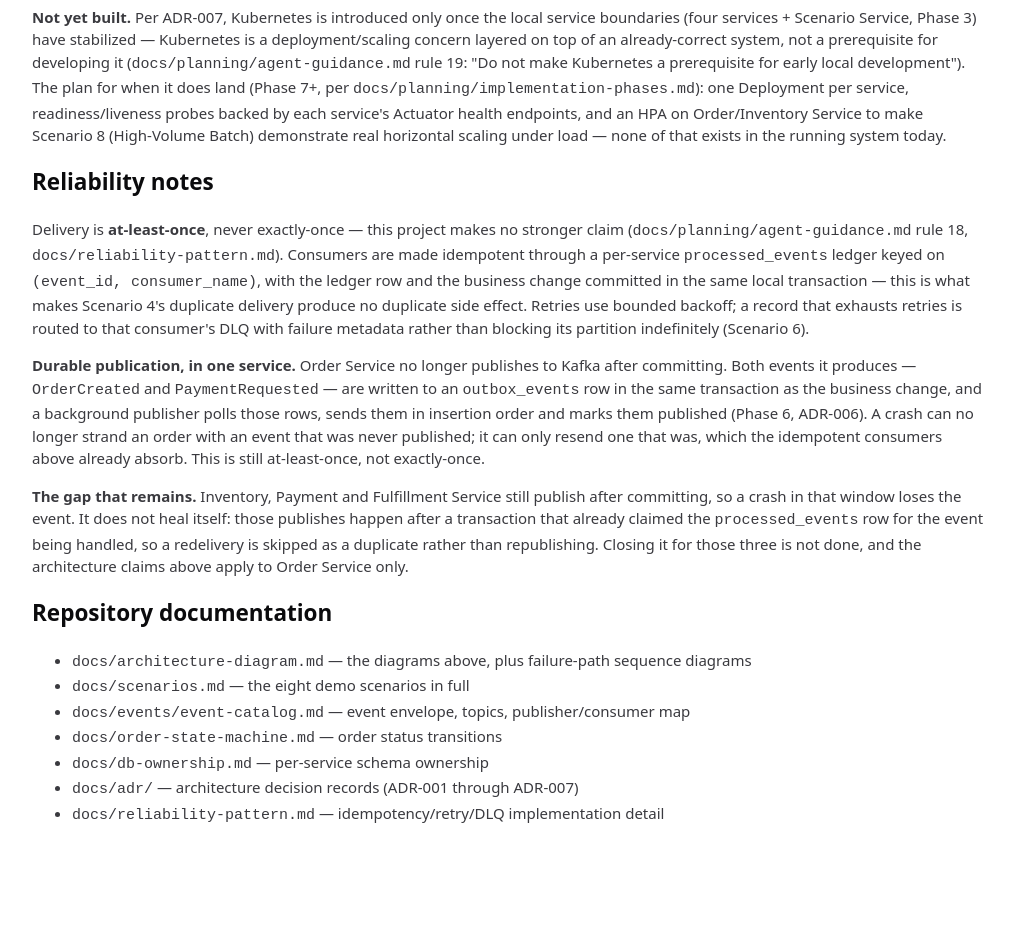
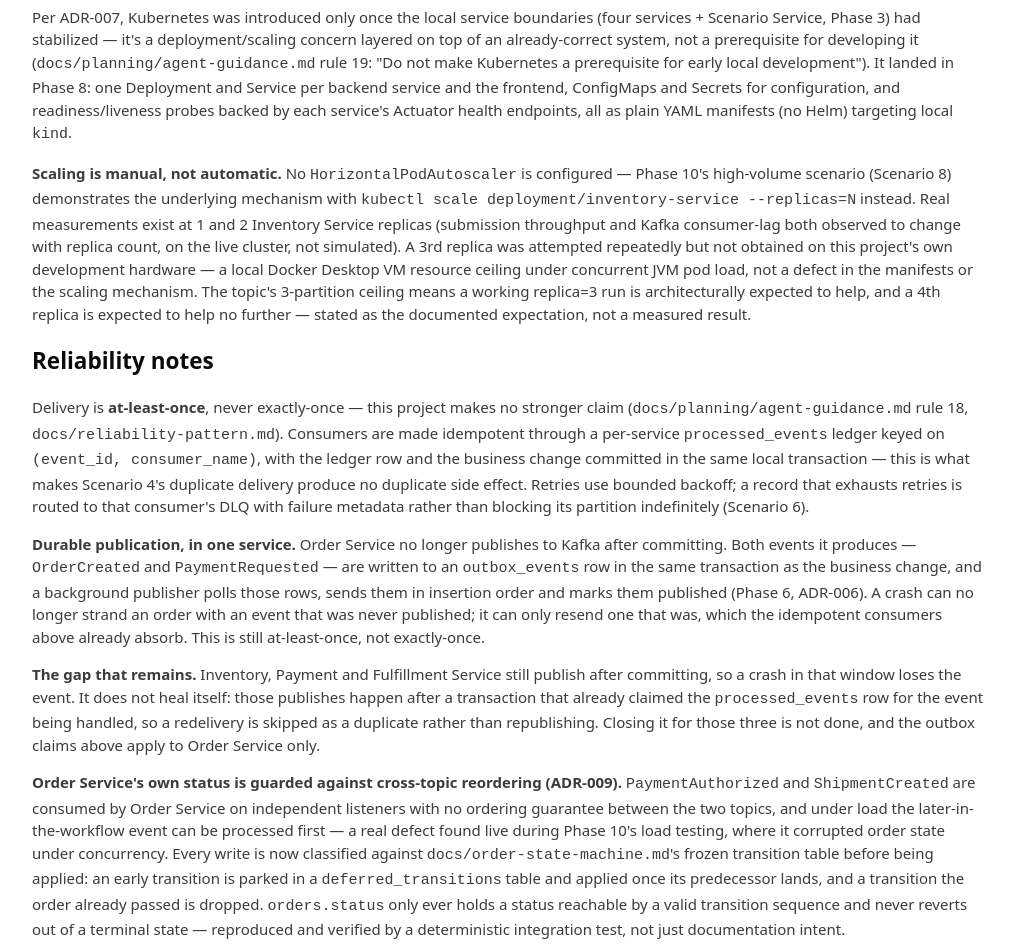
Before and after one commit to noelwschneider/kafka-portfolio-project, a React (Vite) app in the folder frontend/: page /architecture in a window 1280 px wide. Shown: the part 2560-3512 px from the top of the page, without its empty margins (132-1146 px from the left). Before the commit the page ends 3450 px from the top, so only its background shows below. Built offline with nearby package versions, Linux system fonts and the light colour scheme; no server answers.

Commit message:
documentation

```diff
--- a/frontend/src/pages/ArchitecturePage.tsx
+++ b/frontend/src/pages/ArchitecturePage.tsx
@@ -1,8 +1,10 @@
 import { MermaidDiagram } from '../components/MermaidDiagram';
 
 // frontend-design.md §12.7. Diagram source and prose below are transcribed from
-// docs/architecture-diagram.md (read-only per this phase's rules — flag, don't edit) so a reviewer
-// gets the same picture here as in the repo's own docs, rendered rather than left as a link.
+// docs/architecture-diagram.md so a reviewer gets the same picture here as in the repo's own docs,
+// rendered rather than left as a link. Keep the two in sync when either changes (Phase 11 polish
+// pass found this page had drifted badly out of date behind Phases 7-10 and ADR-009 — check both
+// files together from now on).
 const SYSTEM_OVERVIEW_DIAGRAM = `flowchart TB
     UI["React / TypeScript console<br/>Vite + TanStack Query + EventSource"]
 
@@ -218,16 +220,27 @@ export function ArchitecturePage() {
 
       <h2>Why Kubernetes</h2>
       <p>
-        <strong>Not yet built.</strong> Per ADR-007, Kubernetes is introduced only once the local
-        service boundaries (four services + Scenario Service, Phase 3) have stabilized —
-        Kubernetes is a deployment/scaling concern layered on top of an already-correct system, not
-        a prerequisite for developing it (<code>docs/planning/agent-guidance.md</code> rule 19:
-        "Do not make Kubernetes a prerequisite for early local development"). The plan for when it
-        does land (Phase 7+, per <code>docs/planning/implementation-phases.md</code>): one
-        Deployment per service, readiness/liveness probes backed by each service's Actuator health
-        endpoints, and an HPA on Order/Inventory Service to make Scenario 8 (High-Volume Batch)
-        demonstrate real horizontal scaling under load — none of that exists in the running system
-        today.
+        Per ADR-007, Kubernetes was introduced only once the local service boundaries (four
+        services + Scenario Service, Phase 3) had stabilized — it's a deployment/scaling concern
+        layered on top of an already-correct system, not a prerequisite for developing it
+        (<code>docs/planning/agent-guidance.md</code> rule 19: "Do not make Kubernetes a
+        prerequisite for early local development"). It landed in Phase 8: one Deployment and
+        Service per backend service and the frontend, ConfigMaps and Secrets for configuration,
+        and readiness/liveness probes backed by each service's Actuator health endpoints, all as
+        plain YAML manifests (no Helm) targeting local <code>kind</code>.
+      </p>
+      <p>
+        <strong>Scaling is manual, not automatic.</strong> No <code>HorizontalPodAutoscaler</code> is
+        configured — Phase 10's high-volume scenario (Scenario 8) demonstrates the underlying
+        mechanism with <code>kubectl scale deployment/inventory-service --replicas=N</code> instead.
+        Real measurements exist at 1 and 2 Inventory Service replicas (submission throughput and
+        Kafka consumer-lag both observed to change with replica count, on the live cluster, not
+        simulated). A 3rd replica was attempted repeatedly but not obtained on this project's own
+        development hardware — a local Docker Desktop VM resource ceiling under concurrent JVM pod
+        load, not a defect in the manifests or the scaling mechanism. The topic's 3-partition
+        ceiling means a working replica=3 run is architecturally expected to help, and a 4th
+        replica is expected to help no further — stated as the documented expectation, not a
+        measured result.
       </p>
 
       <h2>Reliability notes</h2>
@@ -256,7 +269,20 @@ export function ArchitecturePage() {
         itself: those publishes happen after a transaction that already claimed the{' '}
         <code>processed_events</code> row for the event being handled, so a redelivery is skipped as
         a duplicate rather than republishing. Closing it for those three is not done, and the
-        architecture claims above apply to Order Service only.
+        outbox claims above apply to Order Service only.
+      </p>
+      <p>
+        <strong>Order Service's own status is guarded against cross-topic reordering (ADR-009).</strong>{' '}
+        <code>PaymentAuthorized</code> and <code>ShipmentCreated</code> are consumed by Order Service
+        on independent listeners with no ordering guarantee between the two topics, and under load
+        the later-in-the-workflow event can be processed first — a real defect found live during
+        Phase 10's load testing, where it corrupted order state under concurrency. Every write is
+        now classified against <code>docs/order-state-machine.md</code>'s frozen transition table
+        before being applied: an early transition is parked in a <code>deferred_transitions</code> table
+        and applied once its predecessor lands, and a transition the order already passed is
+        dropped. <code>orders.status</code> only ever holds a status reachable by a valid transition
+        sequence and never reverts out of a terminal state — reproduced and verified by a
+        deterministic integration test, not just documentation intent.
       </p>
 
       <h2>Repository documentation</h2>
@@ -266,7 +292,7 @@ export function ArchitecturePage() {
         <li><code>docs/events/event-catalog.md</code> — event envelope, topics, publisher/consumer map</li>
         <li><code>docs/order-state-machine.md</code> — order status transitions</li>
         <li><code>docs/db-ownership.md</code> — per-service schema ownership</li>
-        <li><code>docs/adr/</code> — architecture decision records (ADR-001 through ADR-007)</li>
+        <li><code>docs/adr/</code> — architecture decision records (ADR-001 through ADR-009)</li>
         <li><code>docs/reliability-pattern.md</code> — idempotency/retry/DLQ implementation detail</li>
       </ul>
     </section>
```
Also changed, not shown: 2 other files (tests, documents, lock files or other folders).
